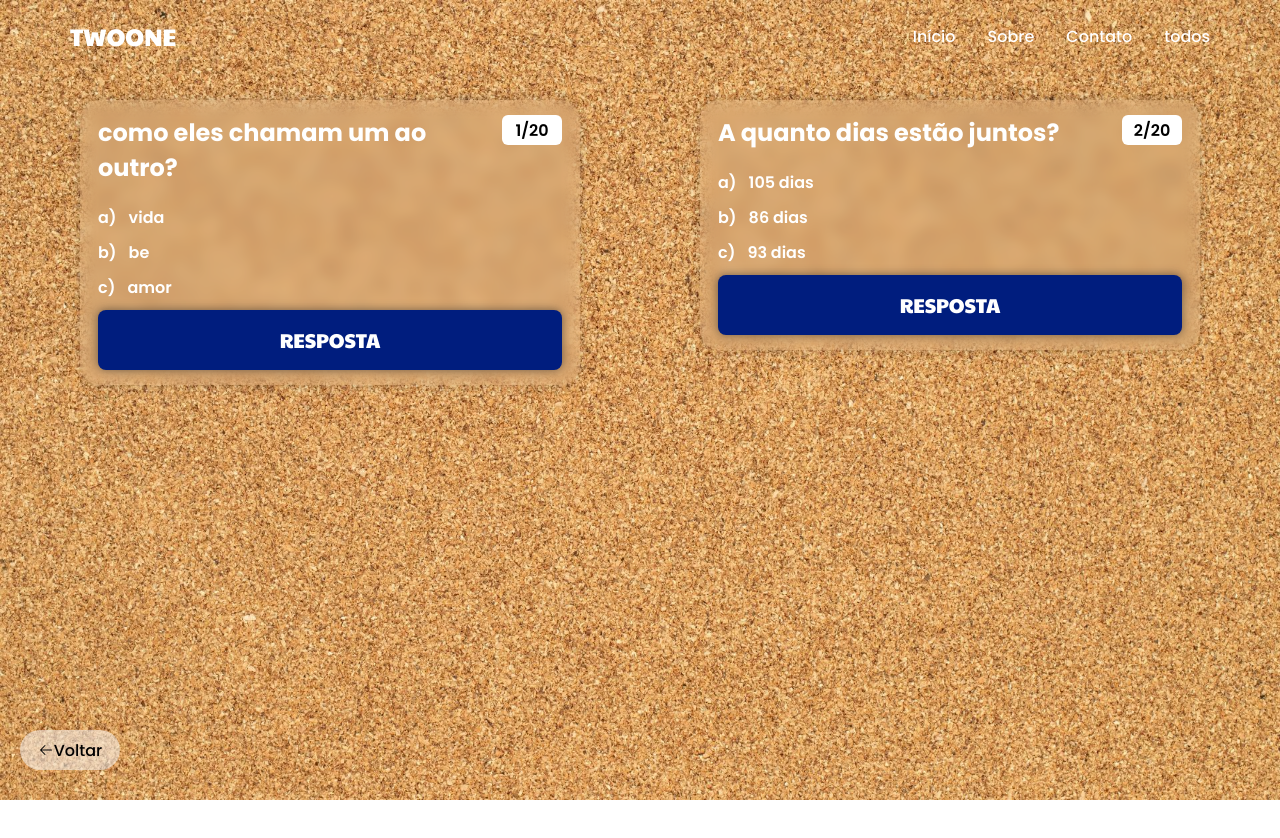
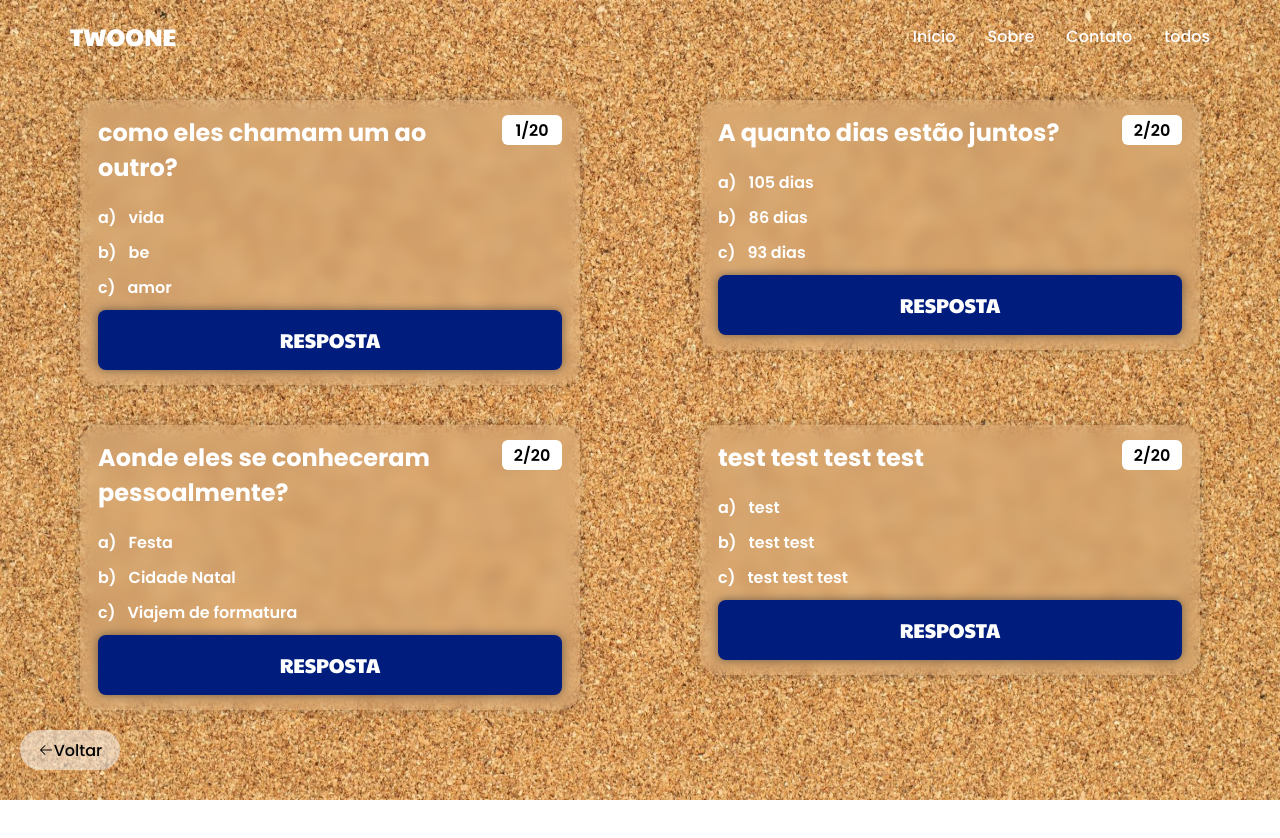
Before and after one commit to Cezarrull/sitetwoone, a React (Vite) app: page /DescubraSeVoceSabeUmPoucoSobreNos in a window 1280 px wide. Shown: the top 838 px of the page. Before the commit the page ends 800 px from the top, so only its background shows below. Built offline with nearby package versions, Linux system fonts and the light colour scheme; a web font is replaced by a local one.

Commit message:
:heavy_plus_sign: add news questions from the page quiz juntos

```diff
--- a/src/Pages/Quiz/PageQuiz/Quizzes/Juntos.jsx
+++ b/src/Pages/Quiz/PageQuiz/Quizzes/Juntos.jsx
@@ -69,6 +69,44 @@ export function Juntos() {
                         </div>
                     </div>
                 </div>
+                <div className="containerQuizzes">
+                    <div className="questionContent">
+                        <div className="numberQuestion">2/20</div>
+                        <h2 className="titleQuestion">Aonde eles se conheceram pessoalmente?</h2>
+                        <div className="question">
+                            <p><span>a)</span>Festa</p>
+                            <p><span>b)</span>Cidade Natal</p>
+                            <p><span>c)</span>Viajem de formatura</p>
+                        </div>
+                        <div className={`buttonCheckQuestion ${active.has(2) ? 'buttonOpenResponse' : ''}`} onClick={() => handleClick(2)}>
+                            <p>RESPOSTA</p>
+                            <div className="response">
+                                <p className="textResponse">
+                                    Alternativa c: Viajem de formatura para Porto Seguro - BA
+                                </p>
+                            </div>
+                        </div>
+                    </div>
+                </div>
+                <div className="containerQuizzes">
+                    <div className="questionContent">
+                        <div className="numberQuestion">2/20</div>
+                        <h2 className="titleQuestion">test test test test</h2>
+                        <div className="question">
+                            <p><span>a)</span>test</p>
+                            <p><span>b)</span>test test</p>
+                            <p><span>c)</span>test test test</p>
+                        </div>
+                        <div className={`buttonCheckQuestion ${active.has(3) ? 'buttonOpenResponse' : ''}`} onClick={() => handleClick(3)}>
+                            <p>RESPOSTA</p>
+                            <div className="response">
+                                <p className="textResponse">
+                                    test test test
+                                </p>
+                            </div>
+                        </div>
+                    </div>
+                </div>
             </div>
         </>
     )
--- a/src/Pages/Quiz/PageQuiz/Quizzes/Quizzes.css
+++ b/src/Pages/Quiz/PageQuiz/Quizzes/Quizzes.css
@@ -35,6 +35,8 @@
 
 .bodyQuizzes {
     padding: 100px 20px;
+    max-width: 1300px;
+    width: 100%;
 }
 
 .questionContent {
@@ -162,6 +164,7 @@
 
     .bodyQuizzes {
         display: flex;
+        justify-self: center;
         flex-wrap: wrap;
     }
 
```
